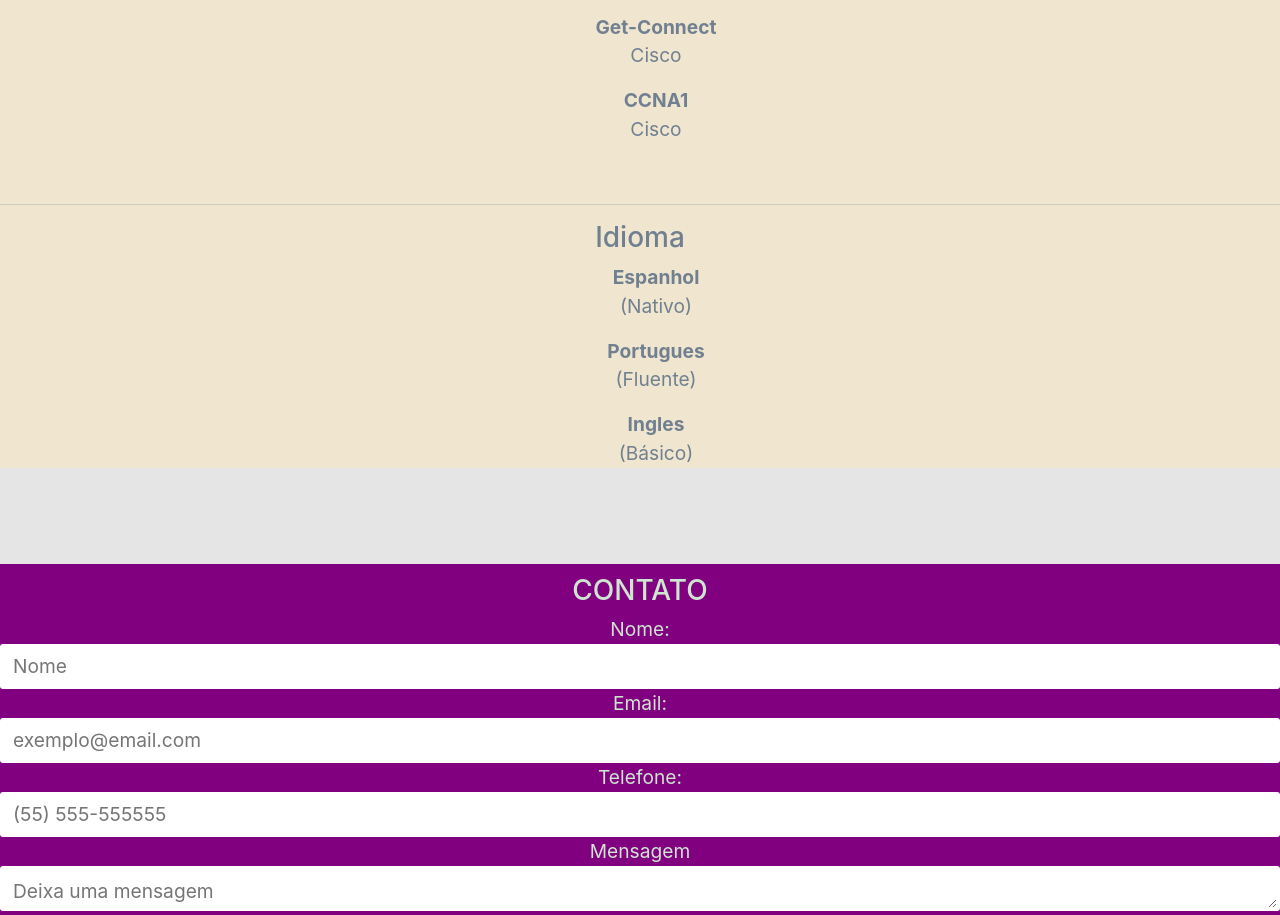
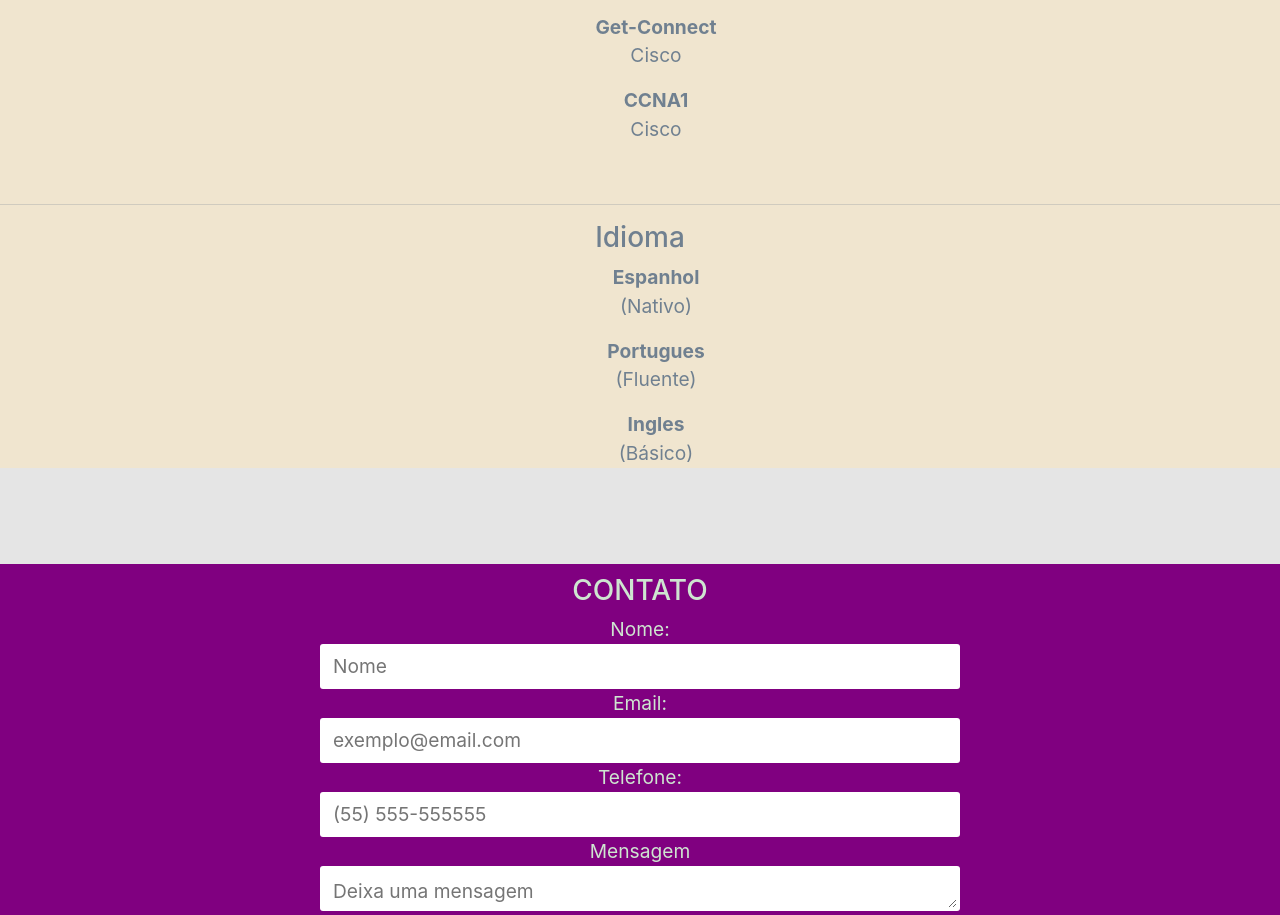
Before and after one commit to Ofelia-1985/Projecto_JavaScript, a plain HTML site: page index.html in a window 1280 px wide. Shown: the part 1503-2418 px from the top of the page. Drawn offline with nearby package versions, Linux system fonts and the light colour scheme.

Commit message:
modification of cv e style form

```diff
--- a/styles.css
+++ b/styles.css
@@ -102,21 +102,16 @@ span{
 
 .container_cards{
     background: #F0E5CF;
-
 }
-
 
 .contato{
     text-transform: uppercase;
     color:#CEE5D0
 }
 
-
-
 .redes_sociais img{
     border-radius: 50%;
     text-decoration: none;
-
 }
 
 .footer{
@@ -125,14 +120,13 @@ span{
    background:  purple;
    padding: 10px 0;
    text-align: center;
-
 }
 
 .footer-copyright{
     font-size: 15px;
     color: gainsboro;
+}
 
-}
 /*--------Formulario----------*/
 
 .formulario{
@@ -144,8 +138,8 @@ span{
 }
 
 
-.formulario__input {
-	width: 100%;
+.formulario__input, #input {
+	width: 50%;
 	background: #fff;
 	border: 3px solid transparent;
 	border-radius: 3px;
@@ -157,7 +151,7 @@ span{
 }
 
 .formulario__msj{
-    width: 100%;
+    width: 50%;
 	background: #fff;
 	border: 3px solid transparent;
 	border-radius: 3px;
```
Also changed, not shown: 1 other file.
